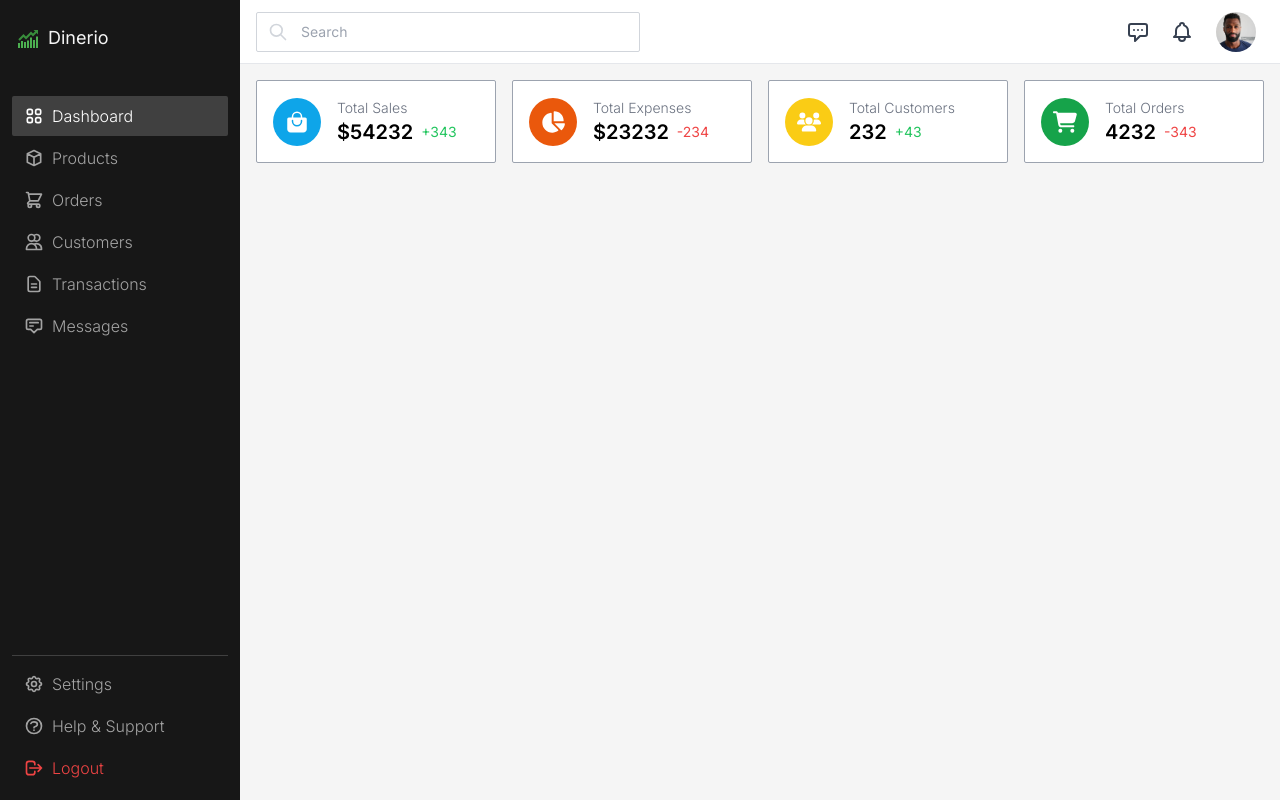
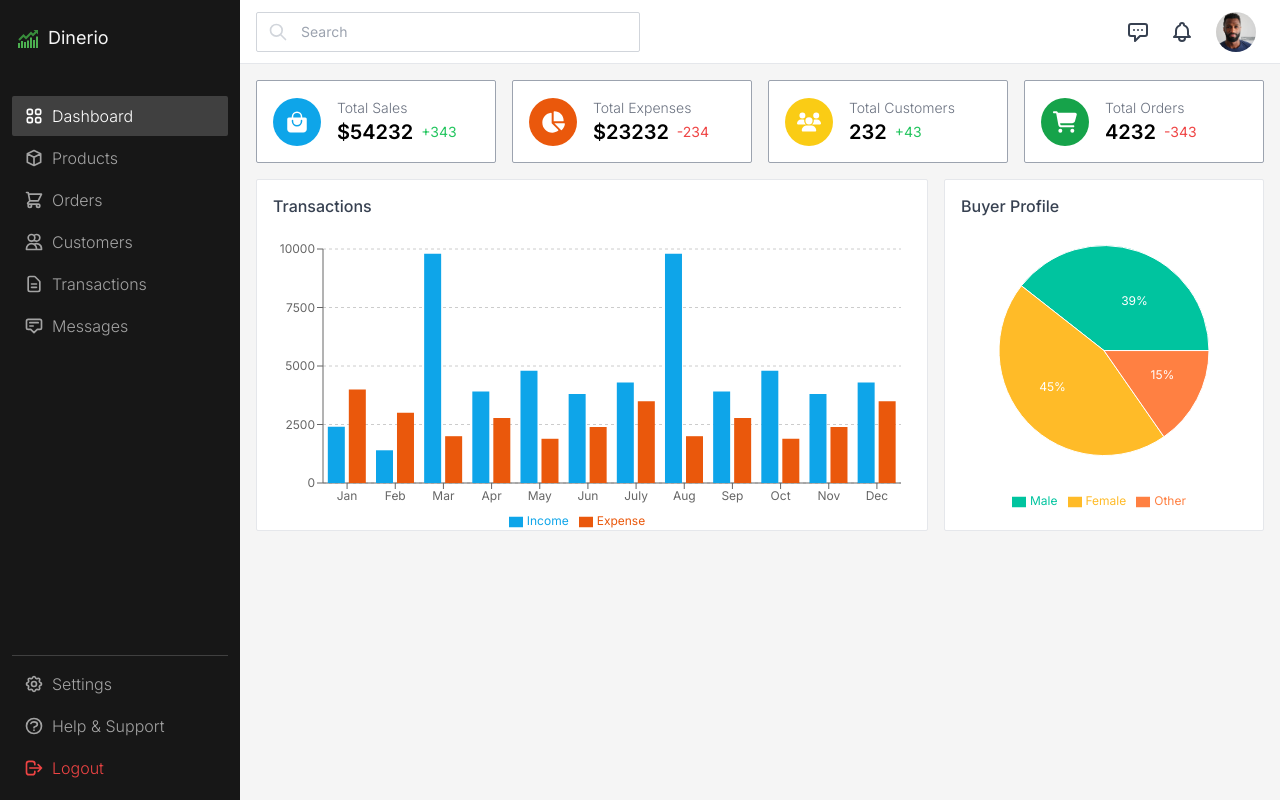
Before and after one commit to Ejike-Daniel/Dinerio-Analytic-Dashboard, a React (Create React App) app: page / in a window 1280 px wide. Built offline with nearby package versions, Linux system fonts and the light colour scheme.

Commit message:
added new files

```diff
--- a/package.json
+++ b/package.json
@@ -7,12 +7,17 @@
         "@testing-library/jest-dom": "^5.17.0",
         "@testing-library/react": "^13.4.0",
         "@testing-library/user-event": "^13.5.0",
+        "chart.js": "^4.4.4",
         "classnames": "^2.5.1",
         "react": "^18.3.1",
+        "react-chartjs-2": "^5.2.0",
         "react-dom": "^18.3.1",
         "react-icons": "^5.3.0",
+        "react-is": "^18.3.1",
         "react-router-dom": "^6.26.2",
         "react-scripts": "^5.0.1",
+        "react-transition-group": "^4.4.5",
+        "recharts": "^2.12.7",
         "web-vitals": "^2.1.4"
     },
     "scripts": {
--- /dev/null
+++ b/src/components/BuyProfileChart.jsx
@@ -0,0 +1,46 @@
+import { PieChart, Pie, Cell, ResponsiveContainer, Legend } from 'recharts'
+import { pieData } from './chartData'
+
+const RADIAN = Math.PI / 180
+const COLORS = ['#00C49F', '#FFBB28', '#FF8042']
+
+const renderCustomizedLabel = ({ cx, cy, midAngle, innerRadius, outerRadius, percent }) => {
+    const radius = innerRadius + (outerRadius - innerRadius) * 0.5
+    const x = cx + radius * Math.cos(-midAngle * RADIAN)
+    const y = cy + radius * Math.sin(-midAngle * RADIAN)
+
+    return (
+        <text x={x} y={y} fill="white" textAnchor={x > cx ? 'start' : 'end'} dominantBaseline="central">
+            {`${(percent * 100).toFixed(0)}%`}
+        </text>
+    )
+}
+
+export default function BuyerProfilePieChart() {
+    return (
+        <div className="w-[20rem] h-[22rem] bg-white p-4 rounded-sm border border-gray-200 flex flex-col">
+            <strong className="text-gray-700 font-medium">Buyer Profile</strong>
+            <div className="mt-3 w-full flex-1 text-xs">
+                <ResponsiveContainer width="100%" height="100%">
+                    <PieChart width={400} height={300}>
+                        <Pie
+                            data={pieData}
+                            cx="50%"
+                            cy="45%"
+                            labelLine={false}
+                            label={renderCustomizedLabel}
+                            outerRadius={105}
+                            fill="#8884d8"
+                            dataKey="value"
+                        >
+                            {pieData.map((_, index) => (
+                                <Cell key={`cell-${index}`} fill={COLORS[index % COLORS.length]} />
+                            ))}
+                        </Pie>
+                        <Legend />
+                    </PieChart>
+                </ResponsiveContainer>
+            </div>
+        </div>
+    )
+}
--- a/src/components/Dashboard.jsx
+++ b/src/components/Dashboard.jsx
@@ -1,10 +1,16 @@
 // import { Link } from 'react-router-dom'
+import BuyProfileChart from './BuyProfileChart'
 import DashboardStatsGrid from './DashboardStatsGrid'
+import TransactionChart from './TransactionChart'
 
 export default function Dashboard() {
     return (
-        <div className="flex gap-4">
+        <div className="flex flex-col gap-4">
             <DashboardStatsGrid />
+            <div className="flex w-full gap-4">
+                <TransactionChart />
+                <BuyProfileChart />
+            </div>
         </div>
     )
 }
--- /dev/null
+++ b/src/components/TransactionChart.jsx
@@ -0,0 +1,33 @@
+import { Bar, BarChart, CartesianGrid, Legend, ResponsiveContainer, Tooltip, XAxis, YAxis } from 'recharts'
+import { barData } from './chartData'
+
+export default function TransactionChart() {
+    return (
+        <div className="h-[22rem] bg-white p-4 rounded-sm border border-gray-200 flex flex-col flex-1">
+            <strong className="text-gray-700 font-medium">Transactions</strong>
+            <div className="mt-3 w-full flex-1 text-xs">
+                <ResponsiveContainer width="100%" height={300}>
+                    <BarChart
+                        width={500}
+                        height={300}
+                        data={barData}
+                        margin={{
+                            top: 20,
+                            right: 10,
+                            left: -10,
+                            bottom: 0
+                        }}
+                    >
+                        <CartesianGrid strokeDasharray="3 3 0 0" vertical={false} />
+                        <XAxis dataKey="name" />
+                        <YAxis />
+                        <Tooltip />
+                        <Legend />
+                        <Bar dataKey="Income" fill="#0ea5e9" />
+                        <Bar dataKey="Expense" fill="#ea580c" />
+                    </BarChart>
+                </ResponsiveContainer>
+            </div>
+        </div>
+    )
+}
--- /dev/null
+++ b/src/components/chartData.js
@@ -0,0 +1,68 @@
+export const barData = [
+    {
+        name: 'Jan',
+        Expense: 4000,
+        Income: 2400
+    },
+    {
+        name: 'Feb',
+        Expense: 3000,
+        Income: 1398
+    },
+    {
+        name: 'Mar',
+        Expense: 2000,
+        Income: 9800
+    },
+    {
+        name: 'Apr',
+        Expense: 2780,
+        Income: 3908
+    },
+    {
+        name: 'May',
+        Expense: 1890,
+        Income: 4800
+    },
+    {
+        name: 'Jun',
+        Expense: 2390,
+        Income: 3800
+    },
+    {
+        name: 'July',
+        Expense: 3490,
+        Income: 4300
+    },
+    {
+        name: 'Aug',
+        Expense: 2000,
+        Income: 9800
+    },
+    {
+        name: 'Sep',
+        Expense: 2780,
+        Income: 3908
+    },
+    {
+        name: 'Oct',
+        Expense: 1890,
+        Income: 4800
+    },
+    {
+        name: 'Nov',
+        Expense: 2390,
+        Income: 3800
+    },
+    {
+        name: 'Dec',
+        Expense: 3490,
+        Income: 4300
+    }
+]
+
+export const pieData = [
+    { name: 'Male', value: 540 },
+    { name: 'Female', value: 620 },
+    { name: 'Other', value: 210 }
+]
```
Also changed, not shown: 2 other files (tests, documents, lock files or other folders).
